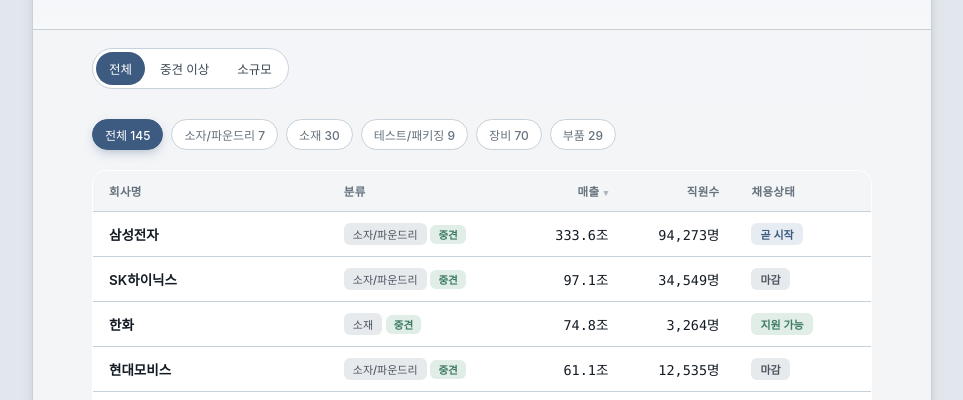
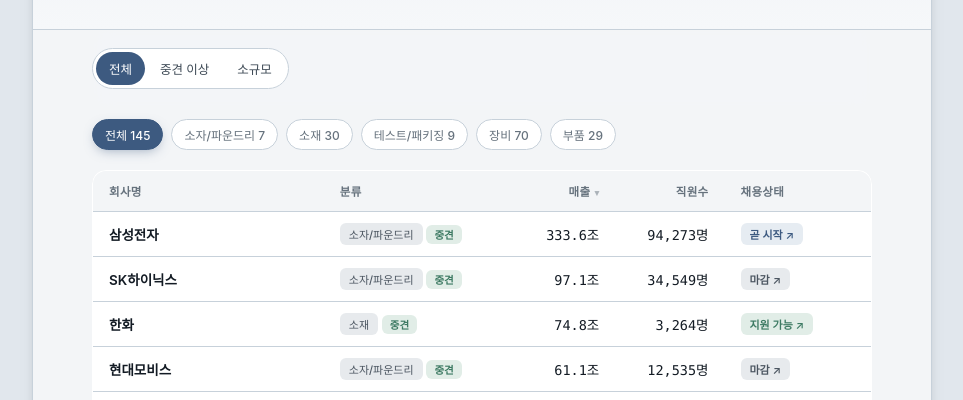
Before and after one commit to meyjeongtae-lang/semiconductor-news, a website: page companies.html in a window 1280 px wide. Shown: the part 391-791 px from the top of the page, without its empty margins (158-1121 px from the left). Drawn offline with Linux system fonts and the light colour scheme; a web font is replaced by a local one.

Commit message:
채용상태 뱃지에 회사 공식 채용 페이지 링크 연결
삼성전자 같은 대기업은 잡코리아 검색 시 협력사 공고만 뜨는
문제가 있어, 15개 주요 회사는 실제 공식 채용 홈페이지 URL을
확인해서 직접 연결(뱃지에 ↗ 표시). 나머지는 기존처럼 잡코리아
신입 검색으로 연결하되, 협력사 공고가 섞일 수 있다고 툴팁에 명시.

```diff
--- a/companies-data.js
+++ b/companies-data.js
@@ -1,5 +1,5 @@
 window.COMPANIES_DATA = {
-  "generatedAt": "2026-08-30T12:36:43.324Z",
+  "generatedAt": "2026-08-30T13:16:25.837Z",
   "categories": {
     "device_foundry": "소자/파운드리",
     "materials": "소재",
@@ -17,7 +17,8 @@ window.COMPANIES_DATA = {
       "source": "dart",
       "hiring": {
         "status": "upcoming",
-        "note": "하반기 공채 예상 9/1~9/8 접수(미확정, 그룹 통합일정 예상치)"
+        "note": "하반기 공채 예상 9/1~9/8 접수(미확정, 그룹 통합일정 예상치)",
+        "url": "https://www.samsung-dsrecruit.com/"
       }
     },
     {
@@ -29,7 +30,8 @@ window.COMPANIES_DATA = {
       "source": "dart",
       "hiring": {
         "status": "closed",
-        "note": "하반기 수시채용 서류접수 마감(8/20~8/26). 다음 라운드는 채용 홈페이지 확인 필요"
+        "note": "하반기 수시채용 서류접수 마감(8/20~8/26). 다음 라운드는 채용 홈페이지 확인 필요",
+        "url": "https://talent.skhynix.com/hub/ko/home"
       }
     },
     {
@@ -41,7 +43,8 @@ window.COMPANIES_DATA = {
       "source": "dart",
       "hiring": {
         "status": "open",
-        "note": "계열사별 하반기 공채 진행 중 — 한화에어로스페이스 8/31~9/20, 한화금융 8/21~9/18 등"
+        "note": "계열사별 하반기 공채 진행 중 — 한화에어로스페이스 8/31~9/20, 한화금융 8/21~9/18 등",
+        "url": "https://www.hanwhain.com/"
       }
     },
     {
@@ -53,7 +56,8 @@ window.COMPANIES_DATA = {
       "source": "dart",
       "hiring": {
         "status": "closed",
-        "note": "상반기 마감(2/25~3/13). 하반기 일정 미공개"
+        "note": "상반기 마감(2/25~3/13). 하반기 일정 미공개",
+        "url": "https://careers.mobis.com/jobs"
       }
     },
     {
@@ -65,7 +69,8 @@ window.COMPANIES_DATA = {
       "source": "dart",
       "hiring": {
         "status": "closed",
-        "note": "상반기 마감(7/3). 대졸 정기공채, 하반기 미정"
+        "note": "상반기 마감(7/3). 대졸 정기공채, 하반기 미정",
+        "url": "https://careers.koreazinc.co.kr/"
       }
     },
     {
@@ -110,7 +115,8 @@ window.COMPANIES_DATA = {
       "source": "dart",
       "hiring": {
         "status": "open",
-        "note": "계열사 여러 직군 상시채용 진행 중"
+        "note": "계열사 여러 직군 상시채용 진행 중",
+        "url": "https://oci.career.greetinghr.com/ko/home"
       }
     },
     {
@@ -155,7 +161,8 @@ window.COMPANIES_DATA = {
       "source": "dart",
       "hiring": {
         "status": "open",
-        "note": "계약직 위주 상시채용 진행 중"
+        "note": "계약직 위주 상시채용 진행 중",
+        "url": "https://dbhitek-recruit.com/"
       }
     },
     {
@@ -227,7 +234,8 @@ window.COMPANIES_DATA = {
       "source": "dart",
       "hiring": {
         "status": "open",
-        "note": "직무별 상시채용(최근 공고 마감 6/10, 새 공고 갱신 중)"
+        "note": "직무별 상시채용(최근 공고 마감 6/10, 새 공고 갱신 중)",
+        "url": "https://enf-recruit.career.greetinghr.com/ko/home"
       }
     },
     {
@@ -239,7 +247,8 @@ window.COMPANIES_DATA = {
       "source": "dart",
       "hiring": {
         "status": "closed",
-        "note": "상반기 마감(1/5~1/19)"
+        "note": "상반기 마감(1/5~1/19)",
+        "url": "https://haesunggroup.select-in.co.kr/recruit/apply/recruitList?comp_idx=145"
       }
     },
     {
@@ -251,7 +260,8 @@ window.COMPANIES_DATA = {
       "source": "web",
       "hiring": {
         "status": "open",
-        "note": "다수 직무 상시채용 + 동계인턴 11/11~11/30 예정"
+        "note": "다수 직무 상시채용 + 동계인턴 11/11~11/30 예정",
+        "url": "https://airfirst.career.greetinghr.com/ko/apply"
       }
     },
     {
@@ -557,7 +567,8 @@ window.COMPANIES_DATA = {
       "source": "dart",
       "hiring": {
         "status": "upcoming",
-        "note": "하반기 공채 예상 9/1~9/8 접수(미확정, 그룹 통합일정 예상치)"
+        "note": "하반기 공채 예상 9/1~9/8 접수(미확정, 그룹 통합일정 예상치)",
+        "url": "https://www.samsungcareers.com/"
       }
     },
     {
@@ -617,7 +628,8 @@ window.COMPANIES_DATA = {
       "source": "web",
       "hiring": {
         "status": "open",
-        "note": "FAB 엔지니어 등 상시채용 진행 중"
+        "note": "FAB 엔지니어 등 상시채용 진행 중",
+        "url": "https://www.magnachip.com/kr/about-us/career/jobs/"
       }
     },
     {
@@ -629,7 +641,8 @@ window.COMPANIES_DATA = {
       "source": "dart",
       "hiring": {
         "status": "open",
-        "note": "공정·설비엔지니어 등 6건 상시채용 진행 중"
+        "note": "공정·설비엔지니어 등 6건 상시채용 진행 중",
+        "url": "https://snstech.career.greetinghr.com/ko/guide"
       }
     },
     {
@@ -650,7 +663,8 @@ window.COMPANIES_DATA = {
       "source": "dart",
       "hiring": {
         "status": "open",
-        "note": "3건 진행 중"
+        "note": "3건 진행 중",
+        "url": "https://www.keccorp.com/kr/company/jobs.asp"
       }
     },
     {
@@ -1013,7 +1027,8 @@ window.COMPANIES_DATA = {
       "source": "dart",
       "hiring": {
         "status": "frequent",
-        "note": "연중 여러 차례 정기채용(4월·7월 등). 다음 라운드 기대 가능"
+        "note": "연중 여러 차례 정기채용(4월·7월 등). 다음 라운드 기대 가능",
+        "url": "https://dongjin.careerlink.kr"
       }
     },
     {
--- a/companies.html
+++ b/companies.html
@@ -205,11 +205,14 @@
   function hireBadge(h, name){
     const searchUrl = 'https://www.jobkorea.co.kr/Search/?stext=' + encodeURIComponent(name) + '&tabType=recruit&careerType=1';
     if (!h) {
-      return `<a class="hire-tag none" href="${searchUrl}" target="_blank" rel="noopener" title="잡코리아에서 ${escapeAttr(name)} 신입 채용공고 찾아보기">미확인</a>`;
+      return `<a class="hire-tag none" href="${searchUrl}" target="_blank" rel="noopener" title="잡코리아에서 ${escapeAttr(name)} 신입 채용공고 찾아보기(회사 자체 공고 아닌 협력사 공고가 섞일 수 있어요)">미확인</a>`;
     }
     const label = HIRE_LABEL[h.status] || '정보 부족';
-    const title = (h.note || '') + ' — 클릭하면 잡코리아 신입 채용공고 검색으로 이동해요';
-    return `<a class="hire-tag ${h.status}" href="${searchUrl}" target="_blank" rel="noopener" title="${escapeAttr(title)}">${label}</a>`;
+    const hasOfficial = !!h.url;
+    const link = hasOfficial ? h.url : searchUrl;
+    const dest = hasOfficial ? '회사 공식 채용 페이지' : '잡코리아 신입 채용공고 검색(협력사 공고가 섞일 수 있어요)';
+    const title = (h.note || '') + ` — 클릭하면 ${dest}로 이동해요`;
+    return `<a class="hire-tag ${h.status}" href="${link}" target="_blank" rel="noopener" title="${escapeAttr(title)}">${label}${hasOfficial ? ' ↗' : ''}</a>`;
   }
   function escapeAttr(s){ return String(s).replace(/&/g,'&amp;').replace(/"/g,'&quot;').replace(/</g,'&lt;'); }
 
```
